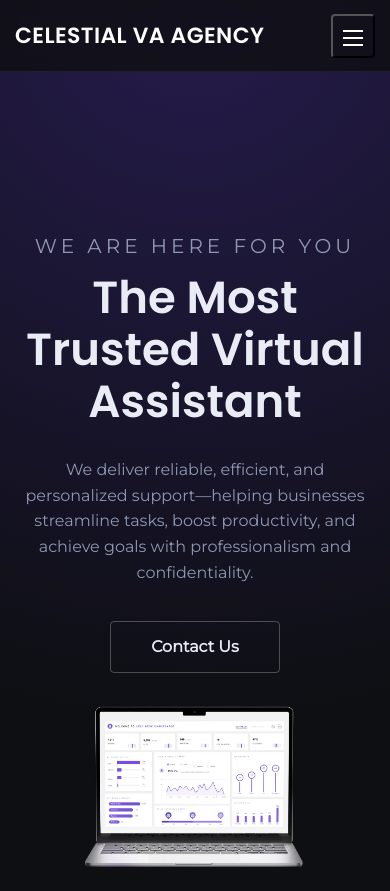
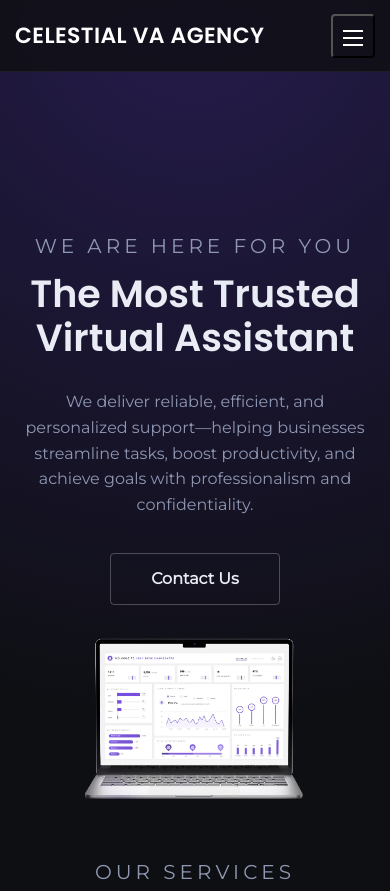
Before and after one commit to celestialhaven/wdd231, a plain HTML site: page finalproject/index.html in a window 390 px wide. Shown: the top 891 px of the page. Drawn offline with Linux system fonts and the light colour scheme.

Commit message:
week06 update

```diff
--- a/finalproject/styles/mobile.css
+++ b/finalproject/styles/mobile.css
@@ -7,7 +7,7 @@
     }
 
     .hero-title {
-        font-size: 45px;
+        font-size: 38px;
     }
 
     .brand {
--- a/finalproject/styles/tablet.css
+++ b/finalproject/styles/tablet.css
@@ -1,4 +1,8 @@
 @media (max-width:1024px) {
+
+    .hero-title {
+            font-size: 45px;
+        }
 
     .section-title {
         font-size: 45px
```
